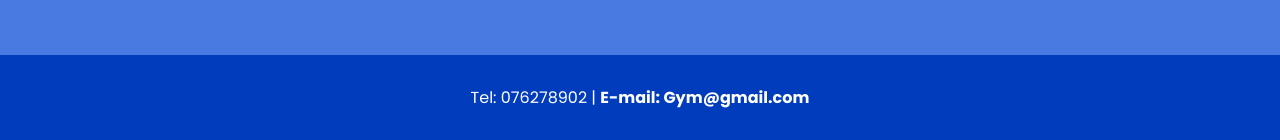
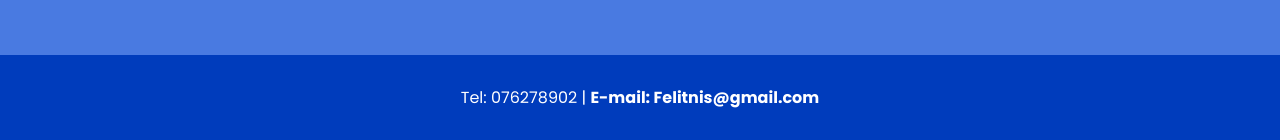
Before and after one commit to zantramte/Felitnis, a PHP site: page /Stran.php in a window 1280 px wide. Shown: the part 795-935 px from the top of the page. Run offline with PHP 8.4, Linux system fonts and the light colour scheme; the visitor is signed in with stand-in values (Sample User, id 1).

Commit message:
Update Stran.php

```diff
--- a/Stran.php
+++ b/Stran.php
@@ -358,10 +358,12 @@ if (!isset($_SESSION["prijavljen"]) || $_SESSION["prijavljen"] !== TRUE) {
         </div>
     </div>
 
+    <!-- Sticky Footer -->
     <div class="footer">
         <p>
-            Tel: 076278902 |
-            <a href="mailto:Gym@gmail.com?subject=Vprašanje%20o%20vadbi&body=Pozdravljeni,%20rad%20bi%20imel%20več%20informacij%20o%20vadbi.">E-mail: Gym@gmail.com</a>
+            Tel: 076278902
+            |
+            <a href="mailto:Felitnis@gmail.com?subject=Vprašanje%20o%20vadbi&body=Pozdravljeni,%20rad%20bi%20imel%20več%20informacij%20o%20vadbi.">E-mail: Felitnis@gmail.com</a>
         </p>
     </div>
 
```
